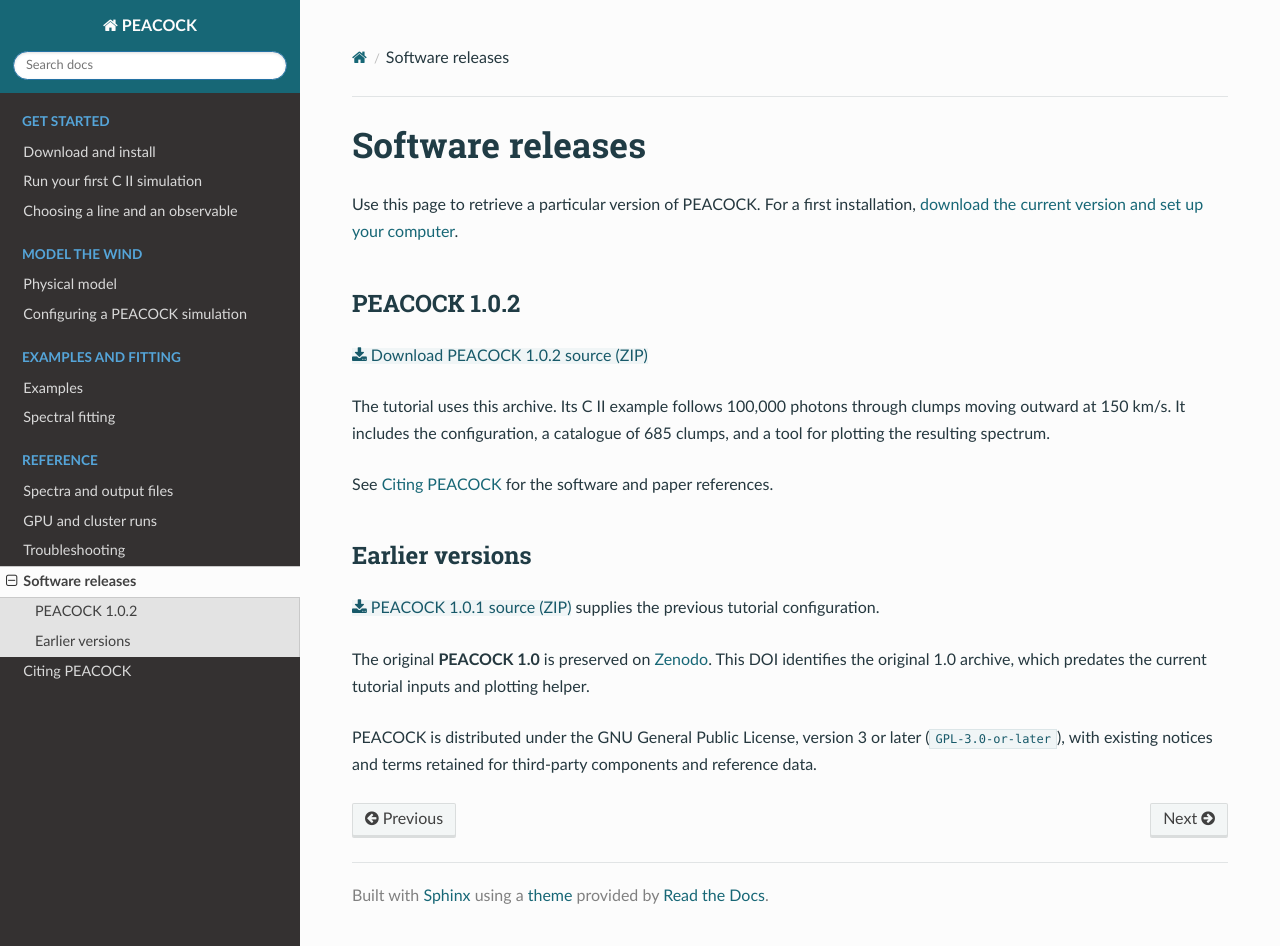
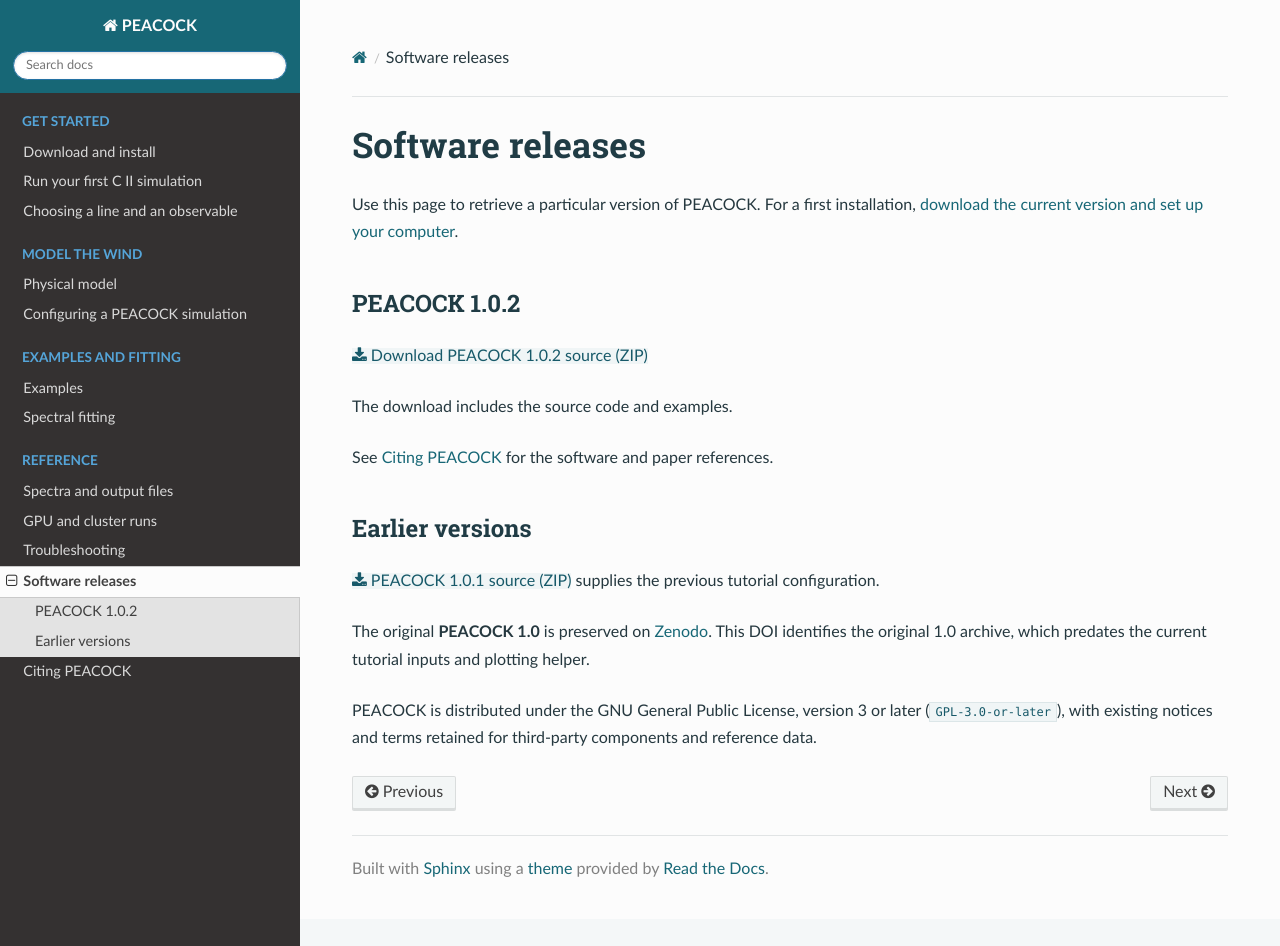
Before and after one commit to astro-lzh/PEACOCK, a Sphinx documentation site: the page built from docs/download.md, in a window 1280 px wide and 946 px high. Built offline with Sphinx 7.4.7 and the Read the Docs theme 3.1.0, drawn with Linux system fonts in a browser that asks for light colours.

Commit message:
Shorten the release download description

```diff
--- a/docs/download.md
+++ b/docs/download.md
@@ -9,9 +9,7 @@ Use this page to retrieve a particular version of PEACOCK. For a first installat
 
 {download}`Download PEACOCK 1.0.2 source (ZIP) <assets/PEACOCK-1.0.2.zip>`
 
-The tutorial uses this archive. Its C II example follows 100,000 photons through
-clumps moving outward at 150 km/s. It includes the configuration, a catalogue of 685
-clumps, and a tool for plotting the resulting spectrum.
+The download includes the source code and examples.
 
 See [Citing PEACOCK](citing.md) for the software and paper references.
 
```
